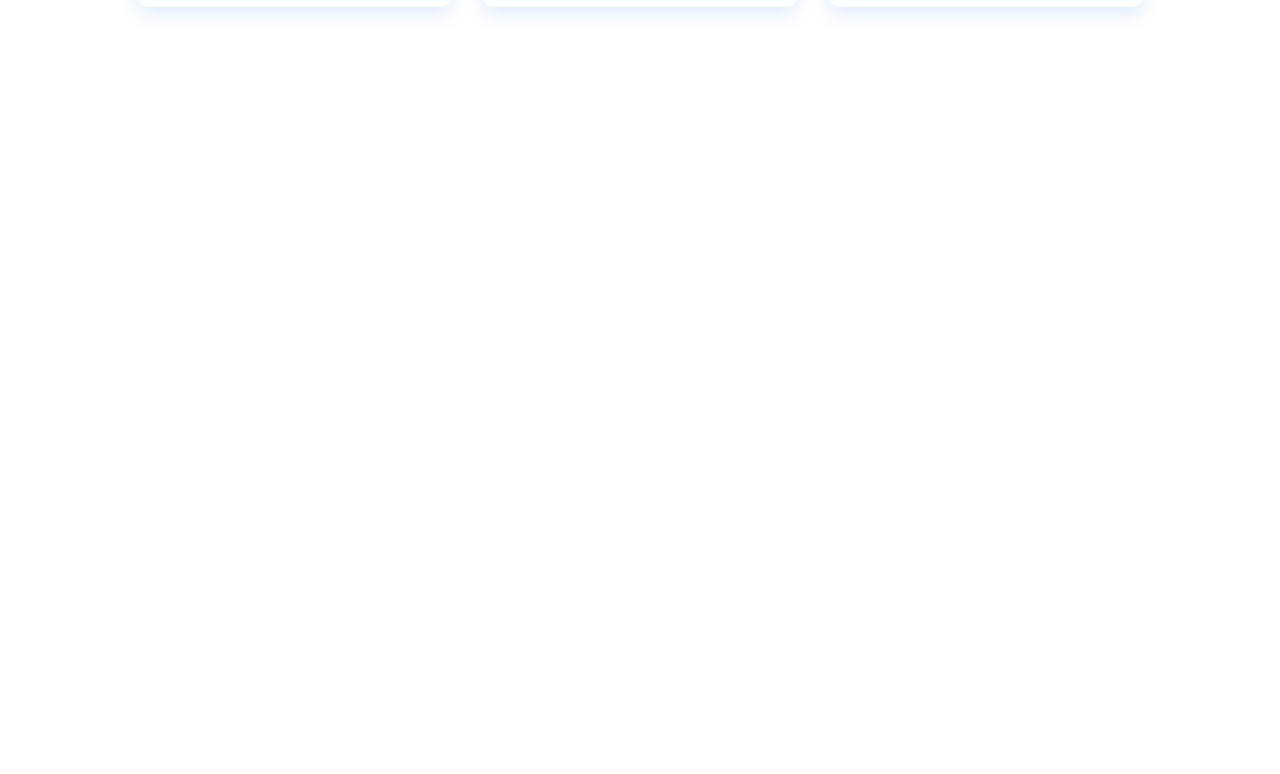
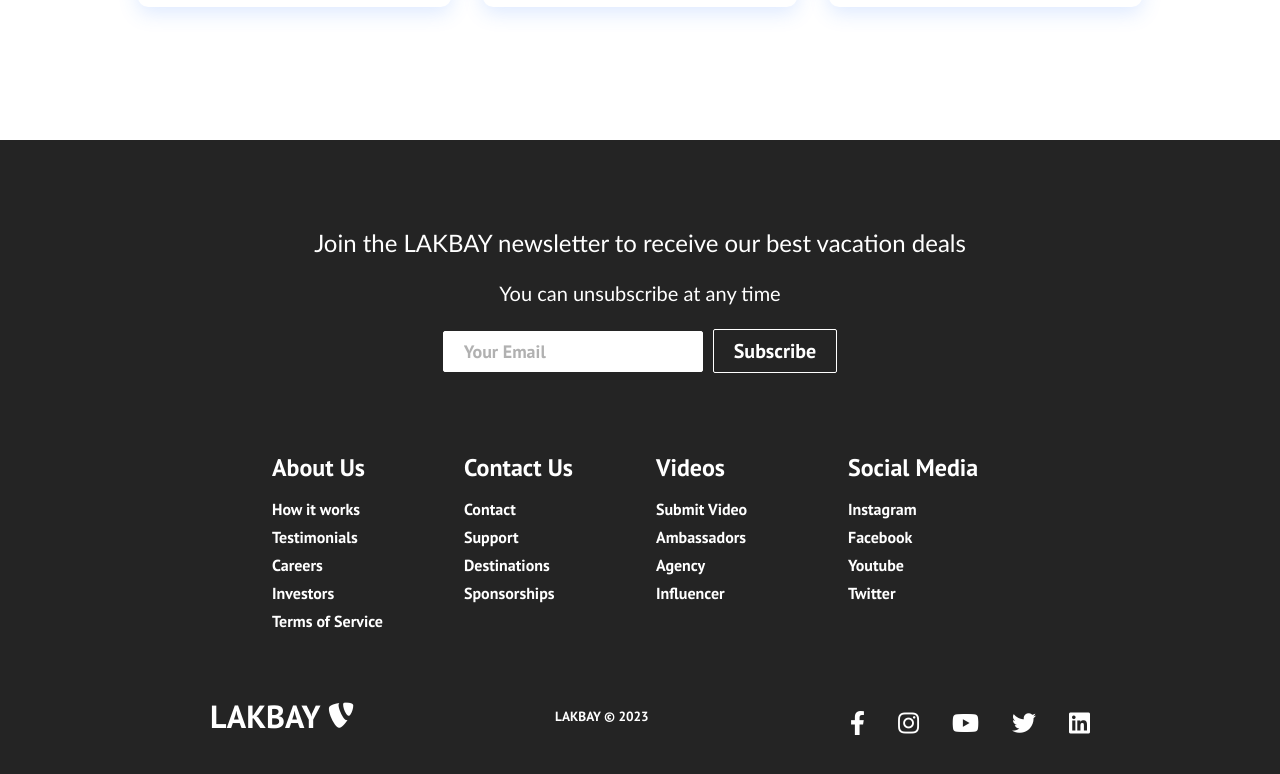
Before and after one commit to jcac8947/qcprovince, a React (Create React App) app: page /sign-up in a window 1280 px wide. Shown: the part 1905-2679 px from the top of the page. Before the commit the page ends 2045 px from the top, so only its background shows below. Built offline with nearby package versions, Linux system fonts and the light colour scheme.

Commit message:
done with footer updates

```diff
--- a/src/App.js
+++ b/src/App.js
@@ -4,6 +4,7 @@
 import HeroSection from './components/HeroSection'
 import Cards from './components/Cards';
 import Navbar from './components/Navbar';
+import Footer from './components/Footer';
 import accomodation from './components/pages/Accomodation';
 import destination from './components/pages/Destination';
 import Home from './components/pages/Home';
@@ -22,6 +23,7 @@
             </Routes>
             <HeroSection/>
             <Cards/>
+            <Footer/>
         </Router>
         </>
     );
--- a/src/components/Footer.js
+++ b/src/components/Footer.js
@@ -8,10 +8,10 @@
         <div className='footer-container'>
             <section className='footer-subscription'>
                 <p className='footer-subscription-heading'>
-                    Join the Adventure newsletter to receive our best vacation deals
+                    Join the LAKBAY newsletter to receive our best vacation deals
                 </p>
                 <p className='footer-subscription-text'>
-                    You can unsubscribe at any time.
+                    You can unsubscribe at any time
                 </p>
                 <div className='input-areas'>
                     <form>
@@ -68,21 +68,26 @@
                             <i class='fab fa-typo3' />
                         </Link>
                     </div>
-                    <small class='website-rights'></small>
-
-
-
+                    <small class='website-rights'>LAKBAY © 2023</small>
+                    <div class='social-icons'>
+                        <Link class='social-icon-link facebook' to='/' target='_blank' arial-label='Facebook'>
+                            <i class='fab fa-facebook-f' />
+                        </Link>
+                        <Link class='social-icon-link instagram' to='/' target='_blank' arial-label='Instagram'>
+                            <i class='fab fa-instagram' />
+                        </Link>
+                        <Link class='social-icon-link youtube' to='/' target='_blank' arial-label='Youtube'>
+                            <i class='fab fa-youtube' />
+                        </Link>
+                        <Link class='social-icon-link twitter' to='/' target='_blank' arial-label='Twitter'>
+                            <i class='fab fa-twitter' />
+                        </Link>
+                        <Link class='social-icon-link linkedin' to='/' target='_blank' arial-label='Linkedin'>
+                            <i class='fab fa-linkedin' />
+                        </Link>
+                    </div>
                 </div>
             </section>
-
-
-
-
-
-
-
-
-
         </div>
     );
 }
```
